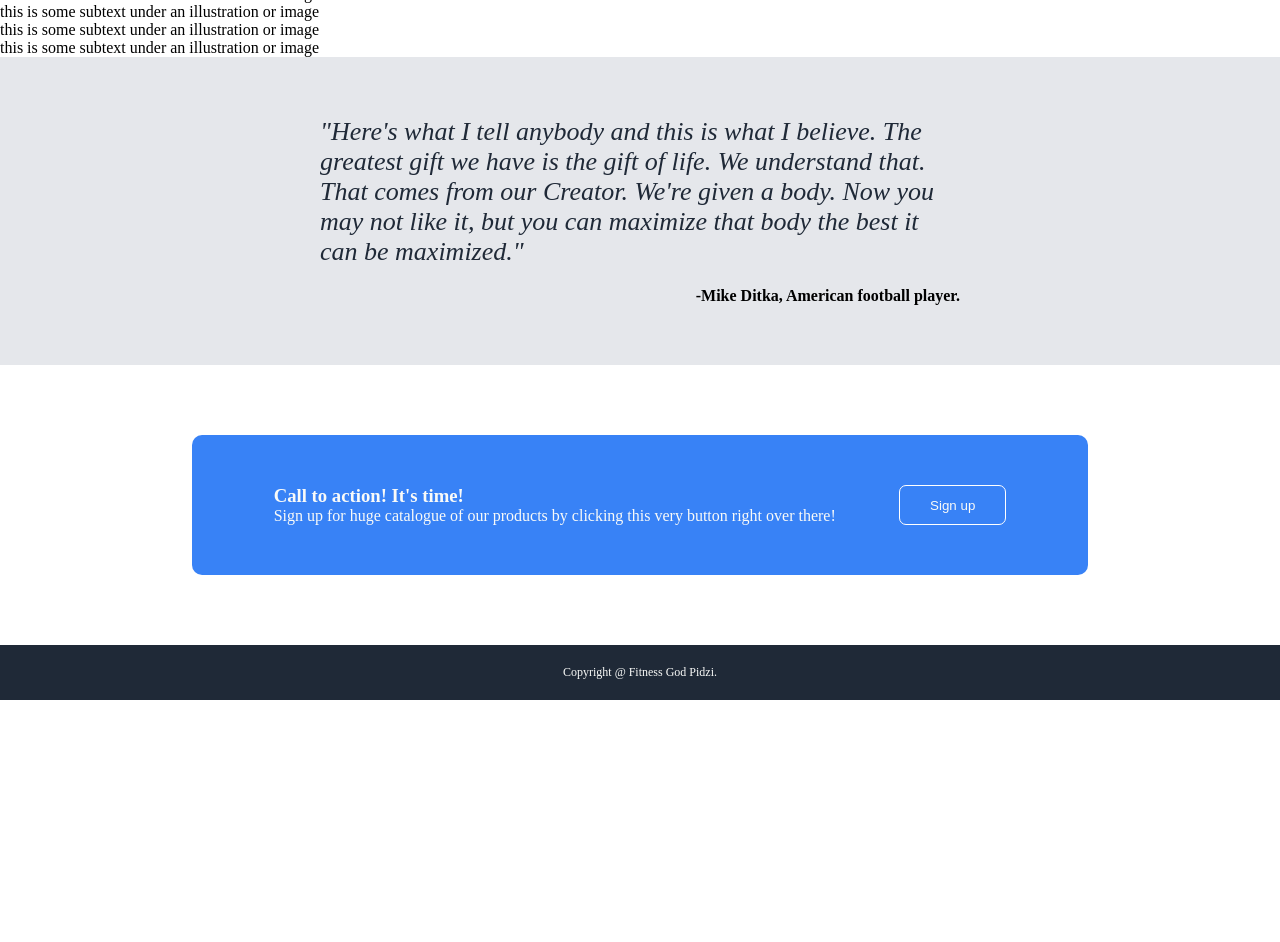
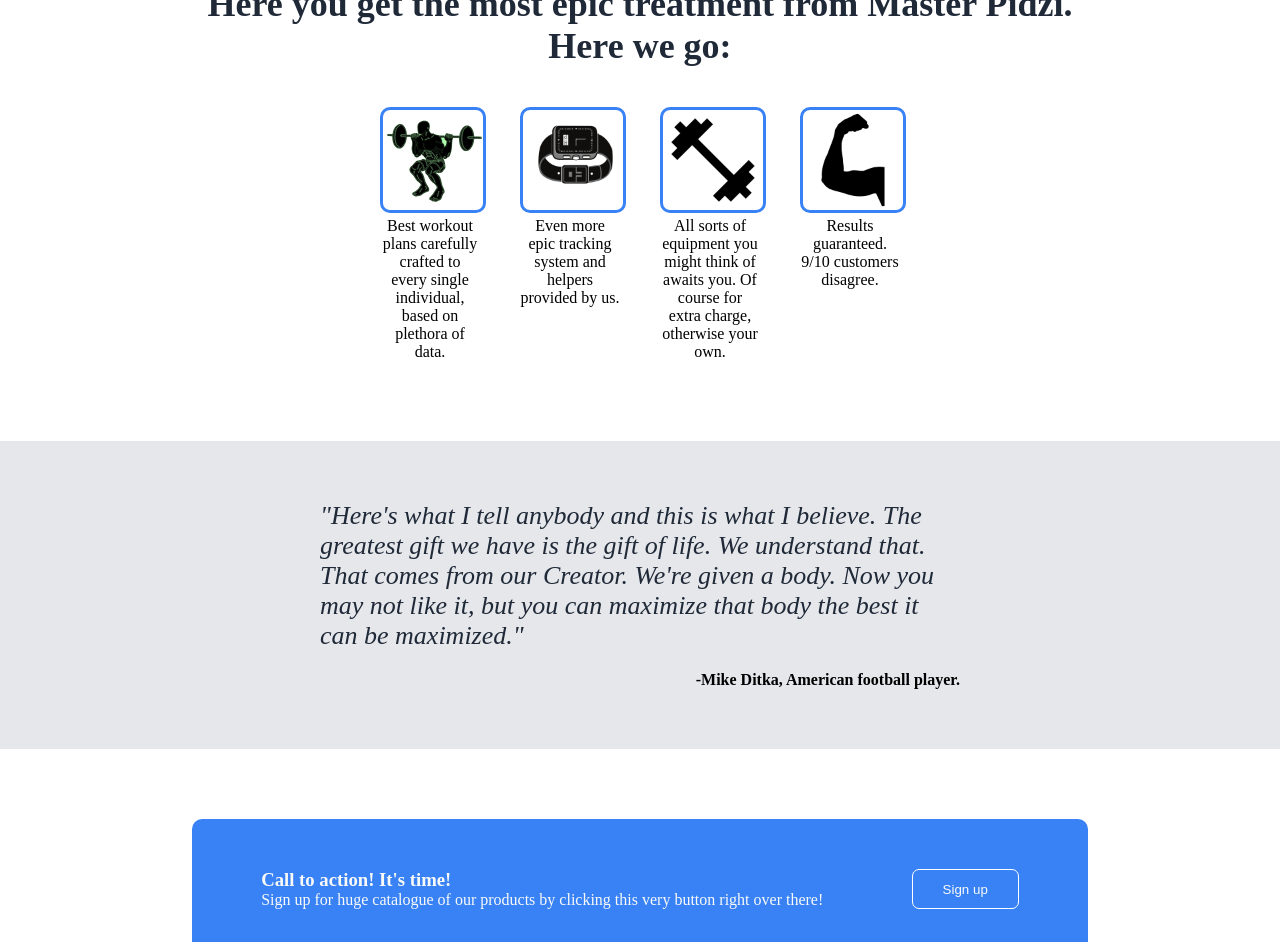
Before and after one commit to pidzi247/Landing-Page, a plain HTML site: page index.html in a window 1280 px wide. Shown: the part 593-1535 px from the top of the page. Before the commit the page ends 1293 px from the top, so only its background shows below. Drawn offline with Linux system fonts and the light colour scheme.

Commit message:
Final touches to the index page

```diff
--- a/index.html
+++ b/index.html
@@ -38,22 +38,27 @@
 
     <section class="main-info-section">
       <div class="main-title">
-        <h2>Some random information.</h2>
+        <h2>Here you get the most epic treatment from Master Pidzi.<br> Here we go:</h2>
+        <div class="card-container">
           <div class="card">
-          <div class="card-img"></div>
-          <p>this is some subtext under an illustration or image</p>
+            <img src="./images/squats.svg" class="card-img"></img>
+            <p>Best workout plans carefully crafted to every single individual, based on
+              plethora of data.
+            </p>
           </div>
           <div class="card">
-          <div class="card-img"></div>
-          <p>this is some subtext under an illustration or image</p>
+            <img src="./images/smartwatch.png" class="card-img"></img>
+            <p>Even more epic tracking system and helpers provided by us.</p>
           </div>
           <div class="card">
-          <div class="card-img"></div>
-          <p>this is some subtext under an illustration or image</p>
+            <img src="./images/dumbbell.png" class="card-img"></img>
+            <p>All sorts of equipment you might think of awaits you. Of course for extra
+              charge, otherwise your own.</p>
           </div>
           <div class="card">
-          <div class="card-img"></div>
-          <p>this is some subtext under an illustration or image</p>
+            <img src="./images/biceps.png" class="card-img"></img>
+            <p>Results guaranteed. 9/10 customers disagree.</p>
+          </div>
         </div>
       </div>
     </section>
--- a/styles.css
+++ b/styles.css
@@ -121,10 +121,33 @@ a:hover {
   width: 100%;
 }
 
+.card {
+  max-width: 100px;
+  text-align: center;
+  display: inline-block;
+  margin: 20px 20px 80px;
+}
+
+.card-img {
+  width: 100px;
+  height: 100px;
+  border: solid 3px #3882F6;
+  border-radius: 10px;
+}
+
+.card-container {
+  display: flex;
+  justify-content: center;
+}
+
+
+
 .main-title h2 {
   font-size: 36px;
   font-weight: 800;
   color: #1F2937;
+  margin: 40px 20px 20px;
+  text-align: center;
 }
 
 .quote-section {
@@ -169,6 +192,7 @@ a:hover {
   display: flex;
   justify-content: space-around;
   border-radius: 10px;
+  gap: 50px;
 }
 
 .contact-button {
```
Lines whose indentation alone changed are shown as unchanged.
